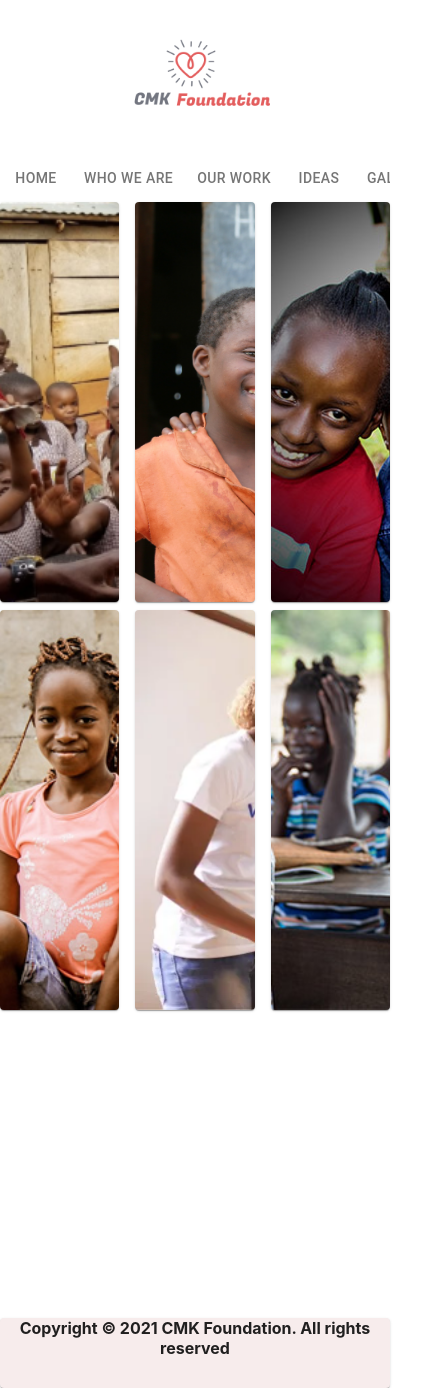
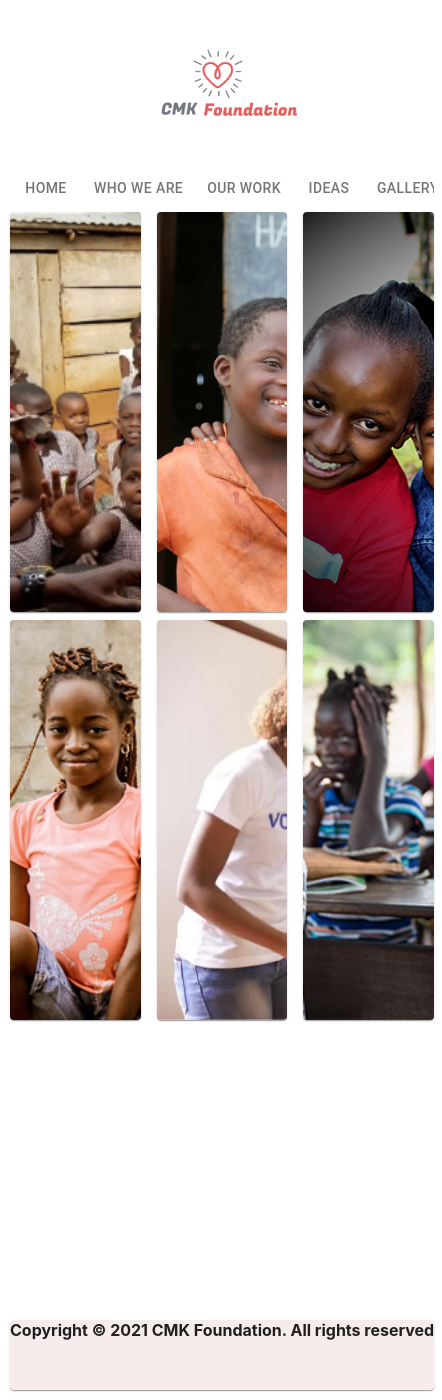
Before and after one commit to thisiscmk/cmk-foundation, a React (Create React App) app: page /gallery in a window 390 px wide. Shown: the whole page, 442 px wide, since content can reach past the window. Built offline with nearby package versions, Linux system fonts and the light colour scheme.

Commit message:
optimization for mobile viewing

```diff
--- a/public/index.html
+++ b/public/index.html
@@ -3,7 +3,7 @@
   <head>
     <meta charset="utf-8" />
     <link rel="icon" href="%PUBLIC_URL%/cmk_logo.png" />
-    <meta name="viewport" content="width=device-width, initial-scale=1" />
+    <meta name="viewport" content="width=device-width, maximum-scale=1.5">
     <meta name="theme-color" content="#000000" />
     <meta
       name="description"
--- a/src/App.css
+++ b/src/App.css
@@ -36,3 +36,10 @@
     transform: rotate(360deg);
   }
 }
+
+body {
+  display: flex;
+  overflow-x: auto;
+  white-space: nowrap;
+  padding: 10px;
+}
--- a/src/Gallery.js
+++ b/src/Gallery.js
@@ -1,5 +1,5 @@
 import React from "react";
-import {Grid, Paper, Card, CardMedia} from '@material-ui/core';
+import {Grid, Paper} from '@material-ui/core';
 //import { makeStyles } from '@material-ui/core/styles';
 import Pic1 from '../src/Gallery/pic1.png';
 import Pic2 from '../src/Gallery/pic2.jpg';
@@ -102,7 +102,7 @@ function Gallery(){
 
         </Grid>
 
-        <Grid container spacing={2}>
+        {/* <Grid container spacing={2}>
             <Grid item xs = {4}>
                 <Card className={styles.root}>
                 <CardMedia image={Pic1} title="Pic1"/>
@@ -114,7 +114,7 @@ function Gallery(){
 
             </Grid>
 
-        </Grid>
+        </Grid> */}
 
         </div>
     )
```
